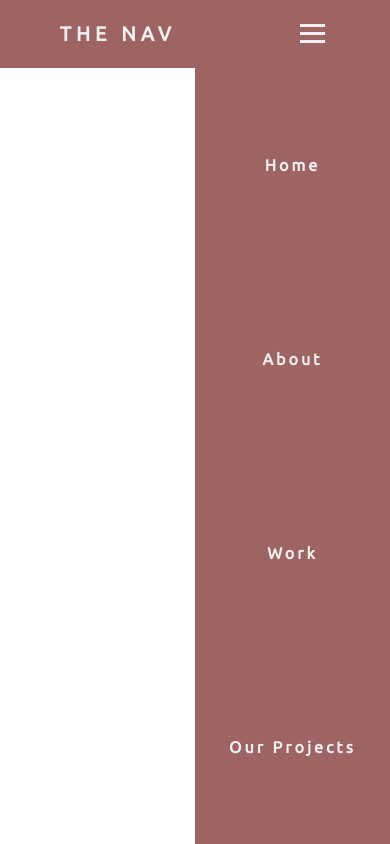
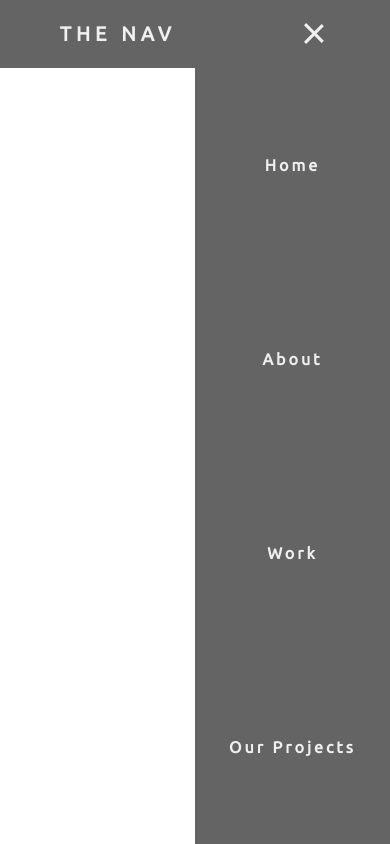
Before and after one commit to romluc/deved-responsive-navbar, a plain HTML site: page index.html in a window 390 px wide. Both pictures are taken after a click on the element 312 px from the left and 33 px from the top of the page. Drawn offline with Linux system fonts and the light colour scheme.

Commit message:
Finish styling animations for burger menu

```diff
--- a/app.js
+++ b/app.js
@@ -10,9 +10,11 @@ const navSlide = () => {
       link.style.animation
         ? (link.style.animation = ``)
         : (link.style.animation = `navLinkFade ease forwards ${
-            index / 5 + 0.3
+            index / 7 + 0.3
           }s`);
     });
+
+    burger.classList.toggle('toggle');
   });
 };
 
--- a/style.css
+++ b/style.css
@@ -12,7 +12,7 @@ nav {
   align-items: center;
   justify-content: space-around;
   min-height: 8vh;
-  background-color: rgb(158, 100, 100);
+  background-color: rgb(100, 100, 100);
   font-family: 'Ubuntu', sans-serif;
 }
 
@@ -39,6 +39,11 @@ nav {
   font-size: 16px;
   letter-spacing: 3px;
   font-weight: bold;
+  transition: opacity 0.3s ease;
+}
+
+.nav-links a:hover {
+  opacity: 0.8;
 }
 
 .burger {
@@ -51,6 +56,7 @@ nav {
   height: 3px;
   background-color: rgb(240, 240, 240);
   margin: 5px;
+  transition: all 0.3s ease;
 }
 
 @media screen and (max-width: 1024) {
@@ -68,7 +74,7 @@ nav {
     right: 0;
     top: 8vh;
     height: 92vh;
-    background-color: rgb(158, 100, 100);
+    background-color: rgb(100, 100, 100);
     display: flex;
     flex-direction: column;
     align-items: center;
@@ -79,6 +85,10 @@ nav {
 
   .nav-links li {
     opacity: 0;
+  }
+
+  .nav-links a {
+    font-size: 16px;
   }
 
   .burger {
@@ -101,8 +111,9 @@ nav {
   }
 }
 
+/* burger menu: bars => X */
 .toggle .line1 {
-  transform: rotate(-45deg translate(-5px, 6px));
+  transform: rotate(-45deg) translate(-5px, 7px);
 }
 
 .toggle .line2 {
@@ -110,5 +121,5 @@ nav {
 }
 
 .toggle .line3 {
-  transform: rotate(45deg translate(-5px, 6px));
+  transform: rotate(45deg) translate(-5px, -7px);
 }
```
Also changed, not shown: index.html (+1 -0 lines).
